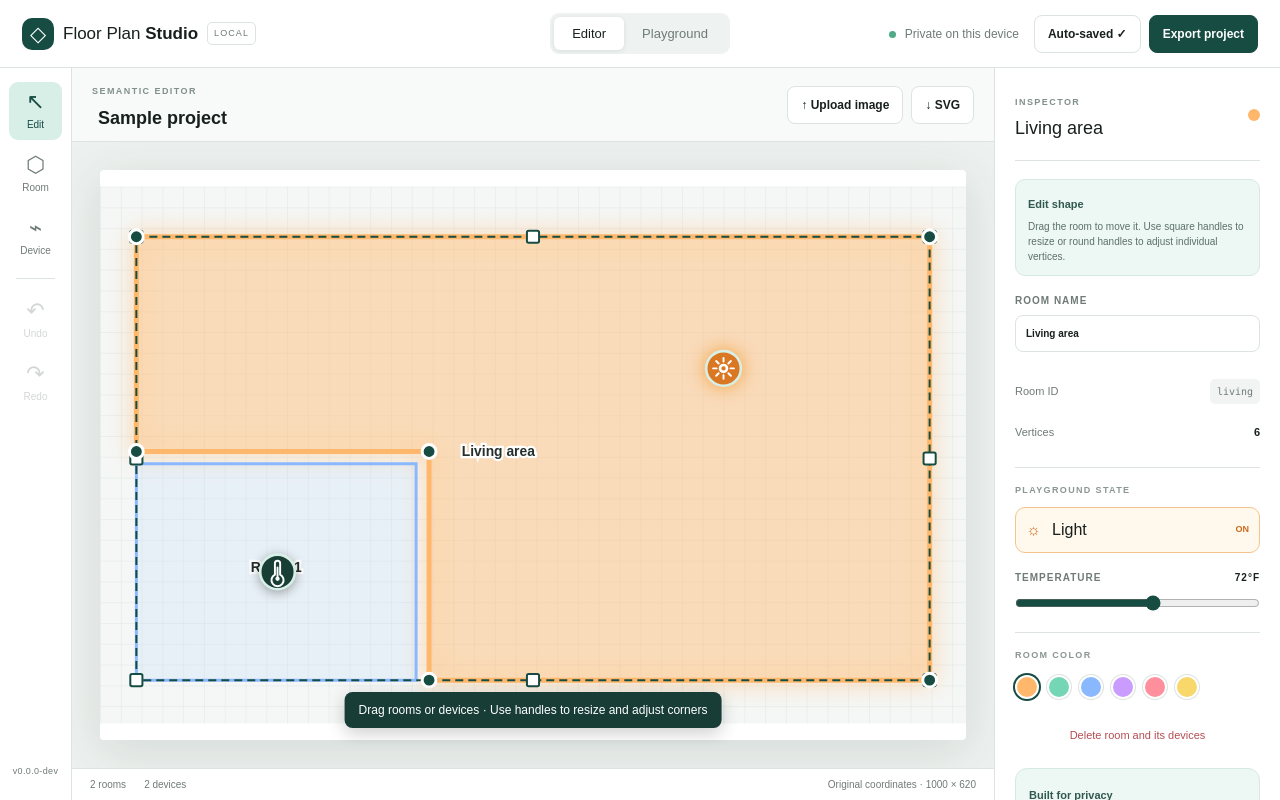
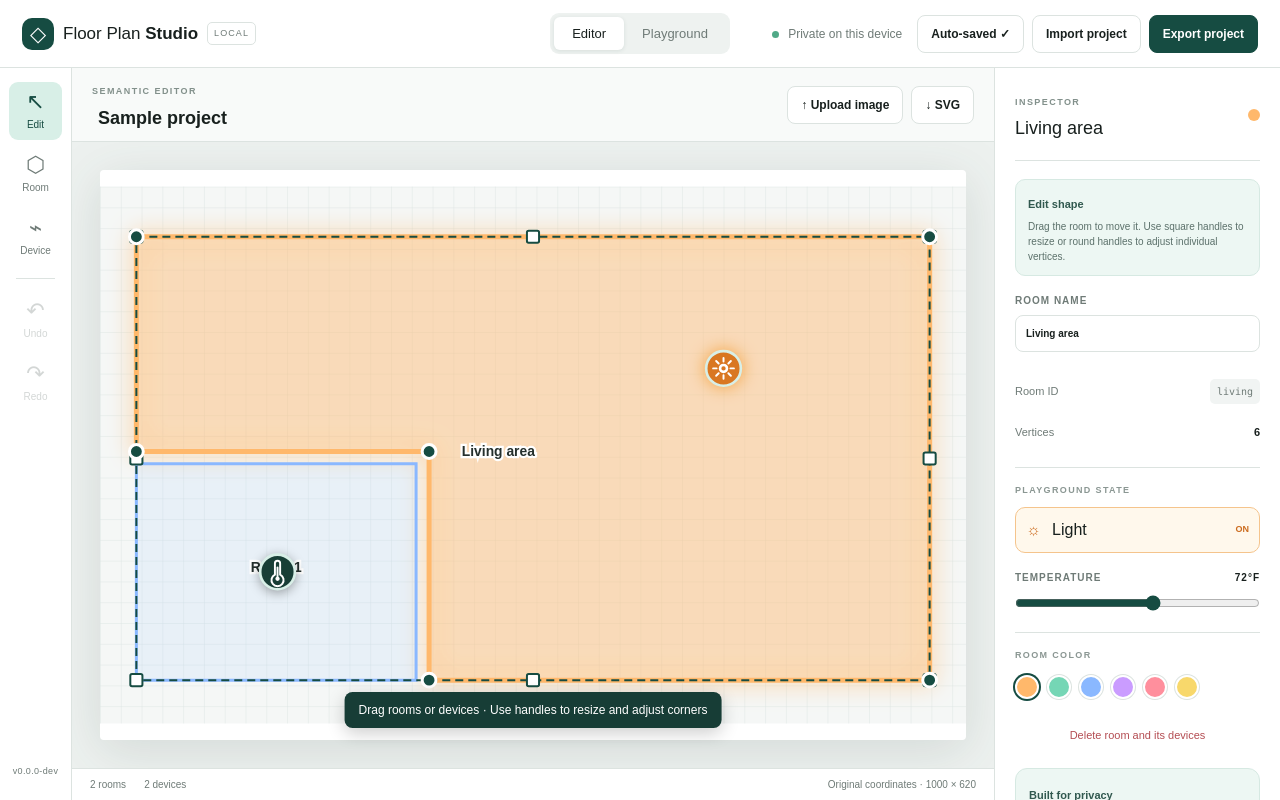
Before and after one commit to wlai-lp/interactive-floor-plan-studio, a Next.js app: page / in a window 1280 px wide. Built offline with nearby package versions, Linux system fonts and the light colour scheme.

Commit message:
feat: persist Home Assistant device configuration

```diff
--- a/app/page.tsx
+++ b/app/page.tsx
@@ -3,12 +3,27 @@
 import { ChangeEvent, PointerEvent, useEffect, useMemo, useRef, useState } from "react";
 import packageJson from "../package.json";
 import { toggleLightForDevice } from "./project-state.mjs";
+import { createDefaultHaDeviceConfig, createDefaultHomeAssistantSettings, migrateProject, upsertDeviceOverlay, validateHaDeviceConfig, validateProjectV2 } from "./project-schema.mjs";
 
 type Point = { x: number; y: number };
 type Room = { id: string; name: string; points: Point[]; color: string; light: boolean; temperature: number };
-type Device = { id: string; roomId: string; x: number; y: number; type: "light" | "sensor" };
-type Project = { name: string; width: number; height: number; image: string; rooms: Room[]; devices: Device[] };
-type Snapshot = Pick<Project, "name" | "rooms" | "devices">;
+type HaActionName = "none" | "more-info" | "toggle";
+type HaAction = { action: HaActionName };
+type HaDeviceConfig = {
+  entityId: string;
+  title: string;
+  mode: "state-icon" | "state-label" | "icon-and-label";
+  label: { enabled: boolean; offsetY: number; fontSizePx: number; color: string };
+  icon: string;
+  iconSizePx: number;
+  tapAction: HaAction;
+  holdAction: HaAction;
+  doubleTapAction: HaAction;
+};
+type HaOverlay = { id: string; entityId: string; state: "on"; roomIds: string[]; fill: string; opacity: number; blurPx: number };
+type Device = { id: string; roomId: string; x: number; y: number; type: "light" | "sensor"; ha?: HaDeviceConfig };
+type Project = { schemaVersion: 2; name: string; width: number; height: number; image: string; rooms: Room[]; devices: Device[]; homeAssistant: { background: "rooms-and-uploaded-image"; overlays: HaOverlay[] } };
+type Snapshot = Pick<Project, "name" | "rooms" | "devices" | "homeAssistant">;
 type ResizeHandle = "nw" | "n" | "ne" | "e" | "se" | "s" | "sw" | "w";
 type Bounds = { minX: number; minY: number; maxX: number; maxY: number; width: number; height: number };
 type Gesture = {
@@ -27,19 +42,23 @@ type Gesture = {
 
 const COLORS = ["#ffb86b", "#75d6b5", "#8ab8ff", "#ca9cff", "#ff8f9d", "#f8d86b"];
 const HANDLES: ResizeHandle[] = ["nw", "n", "ne", "e", "se", "s", "sw", "w"];
+const ACTIONS: HaActionName[] = ["none", "more-info", "toggle"];
+const STORAGE_KEY = "floor-plan-studio-project";
+const V1_BACKUP_KEY = "floor-plan-studio-project:v1-backup";
 const APP_VERSION = process.env.NEXT_PUBLIC_APP_VERSION ||
   (process.env.NODE_ENV === "development" ? "0.0.0-dev" : packageJson.version);
 const DEMO: Project = {
+  schemaVersion: 2,
   name: "Sample project", width: 1000, height: 620, image: "",
   rooms: [
     { id: "living", name: "Living area", color: COLORS[0], light: true, temperature: 72, points: [{x:42,y:58},{x:958,y:58},{x:958,y:570},{x:380,y:570},{x:380,y:306},{x:42,y:306}] },
     { id: "room-1", name: "Room 1", color: COLORS[2], light: false, temperature: 69, points: [{x:42,y:320},{x:365,y:320},{x:365,y:570},{x:42,y:570}] },
   ],
-  devices: [{id:"dev-1",roomId:"living",x:720,y:210,type:"light"},{id:"dev-2",roomId:"room-1",x:205,y:445,type:"sensor"}]
+  devices: [{id:"dev-1",roomId:"living",x:720,y:210,type:"light"},{id:"dev-2",roomId:"room-1",x:205,y:445,type:"sensor"}],
+  homeAssistant: createDefaultHomeAssistantSettings() as Project["homeAssistant"],
 };
 
 const clone = <T,>(value: T): T => JSON.parse(JSON.stringify(value));
-const normalizeProject = (value: Omit<Project, "name"> & {name?: string}): Project => ({...value,name:value.name?.trim() || "Sample project"});
 const slug = (s: string) => s.toLowerCase().trim().replace(/[^a-z0-9]+/g,"-").replace(/(^-|-$)/g,"") || `room-${Date.now()}`;
 const pointsAttr = (points: Point[]) => points.map(p => `${p.x},${p.y}`).join(" ");
 const clamp = (value: number, min: number, max: number) => Math.max(min, Math.min(max, value));
@@ -54,12 +73,22 @@ const handlePoint = (b: Bounds, handle: ResizeHandle): Point => ({
 });
 
 export default function Home() {
-  const [project, setProject] = useState<Project>(() => {
-    if (typeof window === "undefined") return DEMO;
-    const raw = localStorage.getItem("floor-plan-studio-project");
-    if (!raw) return DEMO;
-    try { return normalizeProject(JSON.parse(raw)); } catch { return DEMO; }
+  const [initialLoad] = useState(() => {
+    if (typeof window === "undefined") return { project: DEMO, notice: "", autosave: true };
+    const raw = localStorage.getItem(STORAGE_KEY);
+    if (!raw) return { project: DEMO, notice: "", autosave: true };
+    try {
+      const parsed = JSON.parse(raw);
+      const result = migrateProject(parsed);
+      if (result.migrated && !localStorage.getItem(V1_BACKUP_KEY)) localStorage.setItem(V1_BACKUP_KEY, raw);
+      return { project: result.project as Project, notice: result.migrated ? "Legacy project upgraded to schema v2. A v1 backup was retained." : "", autosave: true };
+    } catch (error) {
+      return { project: DEMO, notice: `Saved project was not overwritten because it could not be loaded: ${error instanceof Error ? error.message : "invalid project"}`, autosave: false };
+    }
   });
+  const [project, setProject] = useState<Project>(initialLoad.project);
+  const [loadNotice, setLoadNotice] = useState(initialLoad.notice);
+  const [autosaveEnabled, setAutosaveEnabled] = useState(initialLoad.autosave);
   const [selected, setSelected] = useState("living");
   const [selectedDevice, setSelectedDevice] = useState("");
   const [tool, setTool] = useState<"select"|"draw"|"device">("select");
@@ -71,13 +100,16 @@ export default function Home() {
   const [dragging, setDragging] = useState(false);
   const svgRef = useRef<SVGSVGElement>(null);
   const fileRef = useRef<HTMLInputElement>(null);
+  const projectFileRef = useRef<HTMLInputElement>(null);
   const gestureRef = useRef<Gesture | null>(null);
   const current = project.rooms.find(r => r.id === selected);
   const currentDevice = project.devices.find(d => d.id === selectedDevice);
   const currentBounds = current ? roomBounds(current.points) : null;
+  const currentHaErrors = currentDevice?.ha ? validateHaDeviceConfig(currentDevice.ha, "Home Assistant") : [];
+  const currentOverlay = currentDevice?.ha?.entityId ? project.homeAssistant.overlays.find(o => o.entityId === currentDevice.ha?.entityId) : undefined;
 
   const stats = useMemo(() => ({rooms: project.rooms.length, devices: project.devices.length}), [project]);
-  const snapshot = (): Snapshot => clone({name: project.name, rooms: project.rooms, devices: project.devices});
+  const snapshot = (): Snapshot => clone({name: project.name, rooms: project.rooms, devices: project.devices, homeAssistant: project.homeAssistant});
   const remember = () => { setHistory(h => [...h.slice(-39), snapshot()]); setFuture([]); setSaved(false); };
   const updateProject = (fn: (p: Project) => Project) => { remember(); setProject(fn); };
   const pointer = (event: PointerEvent<SVGElement>): Point => {
@@ -144,14 +176,51 @@ export default function Home() {
   };
   const upload = (e: ChangeEvent<HTMLInputElement>) => {
     const file = e.target.files?.[0]; if (!file) return; const reader = new FileReader();
-    reader.onload = () => { const img = new Image(); img.onload = () => { remember(); setProject(p=>({...p,width:img.naturalWidth,height:img.naturalHeight,image:String(reader.result),rooms:[],devices:[]})); setSelected(""); setSelectedDevice(""); }; img.src=String(reader.result); };
+    reader.onload = () => { const img = new Image(); img.onload = () => { remember(); setProject(p=>({...p,width:img.naturalWidth,height:img.naturalHeight,image:String(reader.result),rooms:[],devices:[],homeAssistant:{...p.homeAssistant,overlays:[]}})); setSelected(""); setSelectedDevice(""); }; img.src=String(reader.result); };
     reader.readAsDataURL(file); e.target.value="";
+  };
+  const importProject = (e: ChangeEvent<HTMLInputElement>) => {
+    const file = e.target.files?.[0]; if (!file) return; const reader = new FileReader();
+    reader.onload = () => {
+      try {
+        const result = migrateProject(JSON.parse(String(reader.result)));
+        if (typeof window !== "undefined") {
+          const previous = localStorage.getItem(STORAGE_KEY);
+          if (previous && !localStorage.getItem(V1_BACKUP_KEY)) localStorage.setItem(V1_BACKUP_KEY, previous);
+        }
+        setProject(result.project as Project); setHistory([]); setFuture([]); setSelected(""); setSelectedDevice(""); setAutosaveEnabled(true); setLoadNotice(result.migrated ? "Imported legacy project and upgraded it to schema v2." : "Project imported successfully.");
+      } catch (error) { setLoadNotice(`Import failed: ${error instanceof Error ? error.message : "invalid project"}`); }
+    };
+    reader.readAsText(file); e.target.value="";
   };
   const undo = () => { const prev=history.at(-1); if(!prev)return; setFuture(f=>[snapshot(),...f]); setProject(p=>({...p,...clone(prev)})); setHistory(h=>h.slice(0,-1)); };
   const redo = () => { const next=future[0]; if(!next)return; setHistory(h=>[...h,snapshot()]); setProject(p=>({...p,...clone(next)})); setFuture(f=>f.slice(1)); };
   const download = (name:string, contents:string, type="application/json") => { const a=document.createElement("a"); a.href=URL.createObjectURL(new Blob([contents],{type})); a.download=name; a.click(); URL.revokeObjectURL(a.href); };
   const exportSvg = () => download("floor-plan.svg", `<svg xmlns="http://www.w3.org/2000/svg" viewBox="0 0 ${project.width} ${project.height}" data-project-name="${project.name.replace(/[&<>\"]/g,c=>({"&":"&amp;","<":"&lt;",">":"&gt;",'"':"&quot;"}[c]!))}"><title>${project.name}</title><g id="rooms">${project.rooms.map(r=>`<polygon id="${r.id}" data-room="${r.id}" points="${pointsAttr(r.points)}" fill="${r.color}" fill-opacity=".22" stroke="${r.color}"/>`).join("")}</g><g id="devices">${project.devices.map(d=>`<circle id="${d.id}" data-room="${d.roomId}" data-device-type="${d.type}" cx="${d.x}" cy="${d.y}" r="20"/>`).join("")}</g></svg>`, "image/svg+xml");
-  const save = () => { localStorage.setItem("floor-plan-studio-project",JSON.stringify(project)); setSaved(true); setTimeout(()=>setSaved(false),1800); };
+  const save = () => {
+    const errors = validateProjectV2(project);
+    if (errors.length) { setLoadNotice(`Fix validation before saving: ${errors[0]}`); return; }
+    localStorage.setItem(STORAGE_KEY,JSON.stringify(project)); setSaved(true); setAutosaveEnabled(true); setTimeout(()=>setSaved(false),1800);
+  };
+  const updateDeviceHa = (patch: Partial<HaDeviceConfig>) => {
+    if (!currentDevice) return;
+    updateProject(p=>{
+      const oldDevice = p.devices.find(d=>d.id===currentDevice.id)!;
+      const base = oldDevice.ha || createDefaultHaDeviceConfig(oldDevice.type) as HaDeviceConfig;
+      const nextHa = {...base,...patch} as HaDeviceConfig;
+      const overlays = oldDevice.ha?.entityId && oldDevice.ha.entityId !== nextHa.entityId ? p.homeAssistant.overlays.map(o=>o.entityId===oldDevice.ha?.entityId?{...o,entityId:nextHa.entityId}:o) : p.homeAssistant.overlays;
+      return {...p,devices:p.devices.map(d=>d.id===currentDevice.id?{...d,ha:nextHa}:d),homeAssistant:{...p.homeAssistant,overlays}};
+    });
+  };
+  const updateAction = (key: "tapAction"|"holdAction"|"doubleTapAction", action: HaActionName) => {
+    if (!currentDevice) return;
+    const base = currentDevice.ha || createDefaultHaDeviceConfig(currentDevice.type) as HaDeviceConfig;
+    updateDeviceHa({[key]:{action}} as Partial<HaDeviceConfig>);
+  };
+  const setOverlayRoom = (roomId: string) => {
+    if (!currentDevice) return;
+    updateProject(p=>upsertDeviceOverlay(p,currentDevice.id,roomId) as Project);
+  };
   const activateDevice = (device: Device) => {
     setSelected(device.roomId);
     if (view !== "playground" || device.type !== "light") return;
@@ -160,19 +229,22 @@ export default function Home() {
   const deleteSelection = () => {
     if (view !== "editor" || tool !== "select") return;
     if (currentDevice) {
-      updateProject(p=>({...p,devices:p.devices.filter(d=>d.id!==currentDevice.id)}));
+      updateProject(p=>({...p,devices:p.devices.filter(d=>d.id!==currentDevice.id),homeAssistant:{...p.homeAssistant,overlays:currentDevice.ha?.entityId?p.homeAssistant.overlays.filter(o=>o.entityId!==currentDevice.ha?.entityId):p.homeAssistant.overlays}}));
       setSelectedDevice("");
       return;
     }
     if (current) {
-      updateProject(p=>({...p,rooms:p.rooms.filter(r=>r.id!==current.id),devices:p.devices.filter(d=>d.roomId!==current.id)}));
+      updateProject(p=>({...p,rooms:p.rooms.filter(r=>r.id!==current.id),devices:p.devices.filter(d=>d.roomId!==current.id),homeAssistant:{...p.homeAssistant,overlays:p.homeAssistant.overlays.map(o=>({...o,roomIds:o.roomIds.filter(id=>id!==current.id)})).filter(o=>o.roomIds.length)}}));
       setSelected("");
     }
   };
   useEffect(() => {
-    const timer = window.setTimeout(() => { localStorage.setItem("floor-plan-studio-project",JSON.stringify(project)); setSaved(true); }, 250);
+    if (!autosaveEnabled) return;
+    const errors = validateProjectV2(project);
+    if (errors.length) { setSaved(false); return; }
+    const timer = window.setTimeout(() => { localStorage.setItem(STORAGE_KEY,JSON.stringify(project)); setSaved(true); }, 250);
     return () => window.clearTimeout(timer);
-  }, [project]);
+  }, [project, autosaveEnabled]);
   useEffect(() => {
     const onKeyDown = (event: KeyboardEvent) => {
       const target = event.target as HTMLElement | null;
@@ -190,7 +262,7 @@ export default function Home() {
     <header className="topbar">
       <a className="brand" href="#"><span className="brandmark">◇</span><span>Floor Plan <b>Studio</b></span><span className="beta">LOCAL</span></a>
       <div className="view-switch" role="tablist"><button className={view==="editor"?"active":""} onClick={()=>setView("editor")}>Editor</button><button className={view==="playground"?"active":""} onClick={()=>setView("playground")}>Playground</button></div>
-      <div className="header-actions"><span className="privacy"><i/> Private on this device</span><button className="secondary" onClick={save}>{saved?"Auto-saved ✓":"Save locally"}</button><button className="primary" onClick={()=>download("floor-plan.json",JSON.stringify(project,null,2))}>Export project</button></div>
+      <div className="header-actions"><span className="privacy"><i/> Private on this device</span><button className="secondary" onClick={save}>{saved?"Auto-saved ✓":"Save locally"}</button><input ref={projectFileRef} type="file" accept="application/json,.json" onChange={importProject} style={{display:"none"}}/><button className="secondary" onClick={()=>projectFileRef.current?.click()}>Import project</button><button className="primary" onClick={()=>download("floor-plan.json",JSON.stringify(project,null,2))}>Export project</button></div>
     </header>
 
     <section className="workspace">
@@ -204,6 +276,7 @@ export default function Home() {
 
       <section className="stage-column">
         <div className="stage-top"><div><span className="eyebrow">{view==="editor"?"SEMANTIC EDITOR":"INTERACTIVE PREVIEW"}</span>{view==="editor"?<input className="project-name" aria-label="Project name" value={project.name} onChange={e=>{setSaved(false);setProject(p=>({...p,name:e.target.value}))}} onBlur={()=>setProject(p=>({...p,name:p.name.trim()||"Untitled project"}))}/>:<h1>{project.name}</h1>}</div><div className="stage-actions"><input ref={fileRef} type="file" accept="image/png,image/jpeg,image/webp" onChange={upload}/><button className="secondary" onClick={()=>fileRef.current?.click()}>↑ Upload image</button><button className="secondary" onClick={exportSvg}>↓ SVG</button></div></div>
+        {loadNotice&&<div className="hint edit-hint" role="status">{loadNotice}</div>}
         <div className={`canvas-wrap ${tool} ${dragging?"dragging":""}`}>
           <svg ref={svgRef} viewBox={`0 0 ${project.width} ${project.height}`} onPointerDown={onCanvas} onPointerMove={onPointerMove} onPointerUp={endGesture} onPointerCancel={endGesture} onDoubleClick={finishRoom} aria-label="Floor plan editor">
             <defs><pattern id="grid" width="24" height="24" patternUnits="userSpaceOnUse"><path d="M24 0H0V24" fill="none" stroke="#dce4e2" strokeWidth="1"/></pattern></defs>
@@ -231,10 +304,21 @@ export default function Home() {
       <aside className="inspector">
         <div className="inspector-title"><div><span className="eyebrow">INSPECTOR</span><h2>{currentDevice ? `${currentDevice.type === "light" ? "Light" : "Sensor"} device` : current?.name || "Nothing selected"}</h2></div><span className="color-dot" style={{background:current?.color||"#ccd5d2"}}/></div>
         {currentDevice ? <>
-          <div className="edit-callout"><b>Edit device</b><p>Drag the device to reposition it. Press Delete or Backspace to remove it.</p></div>
+          <div className="edit-callout"><b>Edit device</b><p>Drag the device to reposition it. Home Assistant metadata is saved with the project but credentials are never stored.</p></div>
           <div className="field"><span>Device ID</span><code>{currentDevice.id}</code></div>
           <div className="field"><span>Type</span><b>{currentDevice.type}</b></div>
           <div className="field"><span>Position</span><b>{currentDevice.x}, {currentDevice.y}</b></div>
+          <div className="section-title">HOME ASSISTANT</div>
+          <label>Entity ID<input placeholder={currentDevice.type==="light"?"light.alarm_light":"sensor.room_temperature"} value={currentDevice.ha?.entityId||""} onChange={e=>updateDeviceHa({entityId:e.target.value.trim()})}/></label>
+          <label>Alias / title<input placeholder="Alarm light" value={currentDevice.ha?.title||""} onChange={e=>updateDeviceHa({title:e.target.value})}/></label>
+          <label>Elements<select value={currentDevice.ha?.mode || (currentDevice.type==="light"?"icon-and-label":"state-label")} onChange={e=>updateDeviceHa({mode:e.target.value as HaDeviceConfig["mode"]})}><option value="state-icon">State icon</option><option value="state-label">State label</option><option value="icon-and-label">Icon + label</option></select></label>
+          <label>Icon override<input placeholder="mdi:alarm-light" value={currentDevice.ha?.icon||""} onChange={e=>updateDeviceHa({icon:e.target.value.trim()})}/></label>
+          <label>Icon size <span className="range-value">{currentDevice.ha?.iconSizePx||40}px</span><input type="range" min="12" max="96" value={currentDevice.ha?.iconSizePx||40} onChange={e=>updateDeviceHa({iconSizePx:+e.target.value})}/></label>
+          <label>Tap action<select value={currentDevice.ha?.tapAction.action || (currentDevice.type==="light"?"toggle":"more-info")} onChange={e=>updateAction("tapAction",e.target.value as HaActionName)}>{ACTIONS.map(a=><option key={a} value={a}>{a}</option>)}</select></label>
+          <label>Hold action<select value={currentDevice.ha?.holdAction.action||"none"} onChange={e=>updateAction("holdAction",e.target.value as HaActionName)}>{ACTIONS.map(a=><option key={a} value={a}>{a}</option>)}</select></label>
+          <label>Double-tap action<select value={currentDevice.ha?.doubleTapAction.action||"none"} onChange={e=>updateAction("doubleTapAction",e.target.value as HaActionName)}>{ACTIONS.map(a=><option key={a} value={a}>{a}</option>)}</select></label>
+          {currentDevice.type==="light"&&<label>Room lighting overlay<select value={currentOverlay?.roomIds[0]||""} onChange={e=>setOverlayRoom(e.target.value)}><option value="">None</option>{project.rooms.map(room=><option key={room.id} value={room.id}>{room.name}{room.id===currentDevice.roomId?" (containing room)":""}</option>)}</select></label>}
+          {currentHaErrors.length>0&&<div className="edit-callout"><b>Home Assistant validation</b>{currentHaErrors.map(error=><p key={error}>{error}</p>)}</div>}
           <button className="danger" onClick={deleteSelection}>Delete device</button>
         </> : current ? <>
           <div className="edit-callout"><b>Edit shape</b><p>Drag the room to move it. Use square handles to resize or round handles to adjust individual vertices.</p></div>
@@ -247,7 +331,7 @@ export default function Home() {
           <div className="section-title">ROOM COLOR</div><div className="swatches">{COLORS.map(c=><button key={c} className={current.color===c?"active":""} style={{background:c}} onClick={()=>updateProject(p=>({...p,rooms:p.rooms.map(r=>r.id===current.id?{...r,color:c}:r)}))}/>)}</div>
           <button className="danger" onClick={deleteSelection}>Delete room and its devices</button>
         </>:<div className="inspector-empty">Select a room to edit its shape, label, status, color, and devices.</div>}
-        <div className="privacy-card"><b>Built for privacy</b><p>Images and projects stay in your browser. Nothing is uploaded for processing.</p></div>
+        <div className="privacy-card"><b>Built for privacy</b><p>Images and projects stay in your browser. Home Assistant entity IDs are project metadata; tokens and credentials are never requested or exported.</p></div>
       </aside>
     </section>
   </main>;
```
